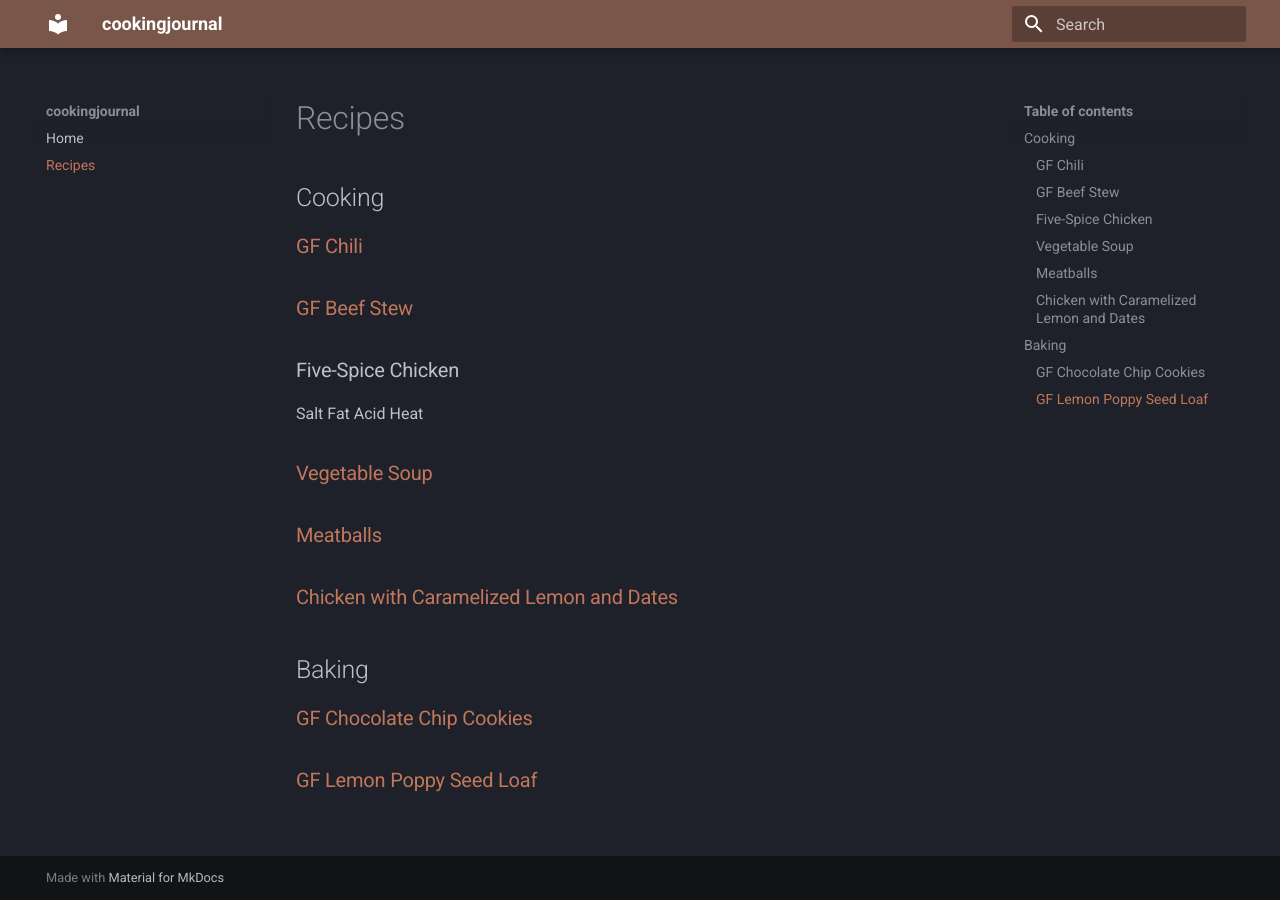
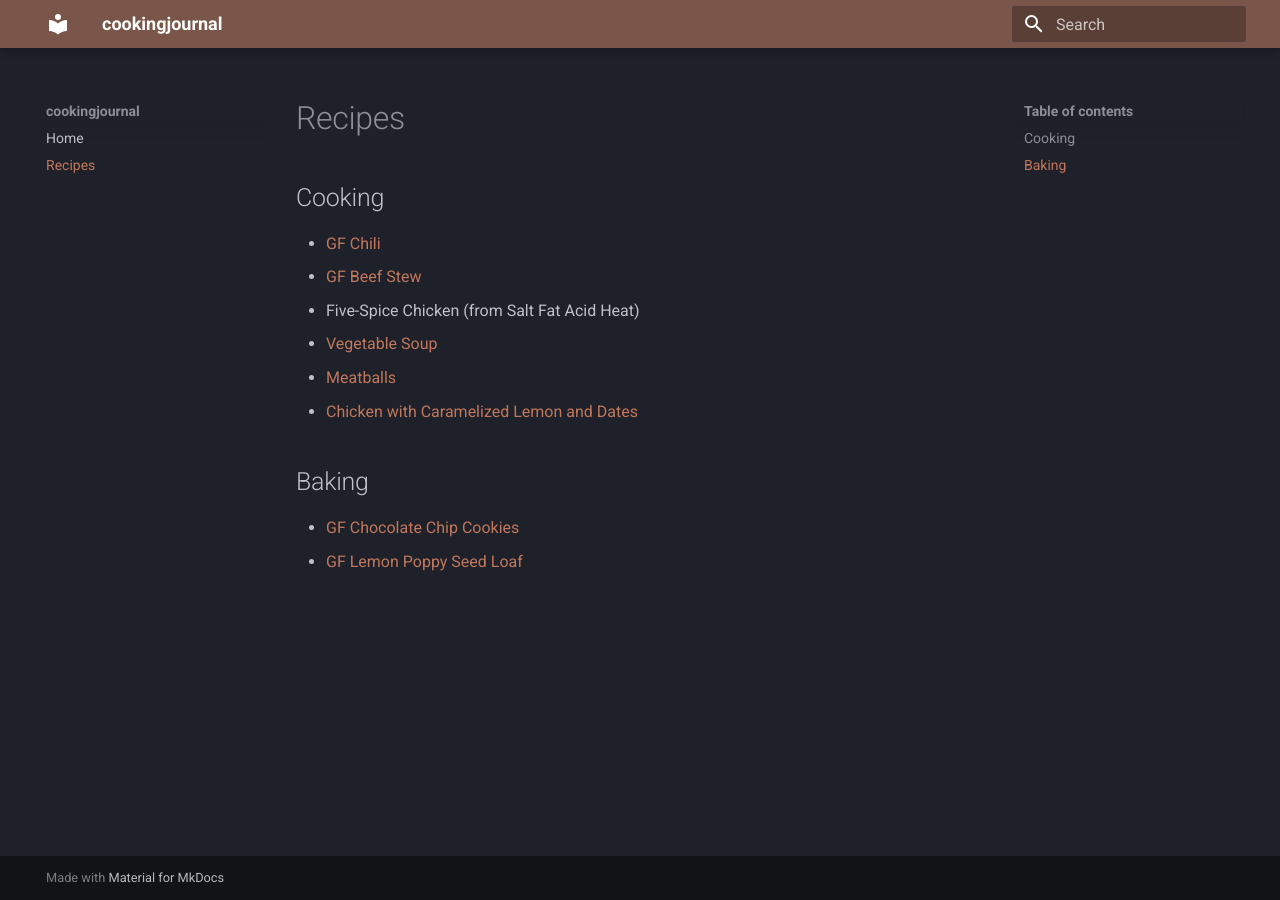
Before and after one commit to dwillmott/cookingjournal, an MkDocs documentation site: the page built from docs/recipes.md, in a window 1280 px wide. Built offline with MkDocs 1.6.1 and Material for MkDocs 9.7.7, drawn with Linux system fonts in a browser that asks for light colours.

Commit message:
Reformat into list

```diff
--- a/docs/recipes.md
+++ b/docs/recipes.md
@@ -1,21 +1,13 @@
 ## Cooking
 
-### [GF Chili](https://georgeats.com/recipes/fodmap-friendly-vegetarian-chilli/)
-
-### [GF Beef Stew](https://mygluten-freekitchen.com/gluten-free-beef-stew-in-slow-cooker)
-
-### Five-Spice Chicken
-
-Salt Fat Acid Heat
-
-### [Vegetable Soup](https://feedmephoebe.com/summer-detox-soup-recipe/)
-
-### [Meatballs](https://www.gimmesomeoven.com/meatball-recipe/)
-
-### [Chicken with Caramelized Lemon and Dates](https://www.alisoneroman.com/recipes/one-pot-chicken)
+- [GF Chili](https://georgeats.com/recipes/fodmap-friendly-vegetarian-chilli/)
+- [GF Beef Stew](https://mygluten-freekitchen.com/gluten-free-beef-stew-in-slow-cooker)
+- Five-Spice Chicken (from Salt Fat Acid Heat)
+- [Vegetable Soup](https://feedmephoebe.com/summer-detox-soup-recipe/)
+- [Meatballs](https://www.gimmesomeoven.com/meatball-recipe/)
+- [Chicken with Caramelized Lemon and Dates](https://www.alisoneroman.com/recipes/one-pot-chicken)
 
 ## Baking
 
-### [GF Chocolate Chip Cookies](https://meaningfuleats.com/the-best-gluten-free-chocolate-chip-cookies/)
-
-### [GF Lemon Poppy Seed Loaf](https://butternutbakeryblog.com/gluten-free-lemon-poppy-seed-bread/#tasty-recipes-5268-jump-target)
+- [GF Chocolate Chip Cookies](https://meaningfuleats.com/the-best-gluten-free-chocolate-chip-cookies/)
+- [GF Lemon Poppy Seed Loaf](https://butternutbakeryblog.com/gluten-free-lemon-poppy-seed-bread/#tasty-recipes-5268-jump-target)
```
